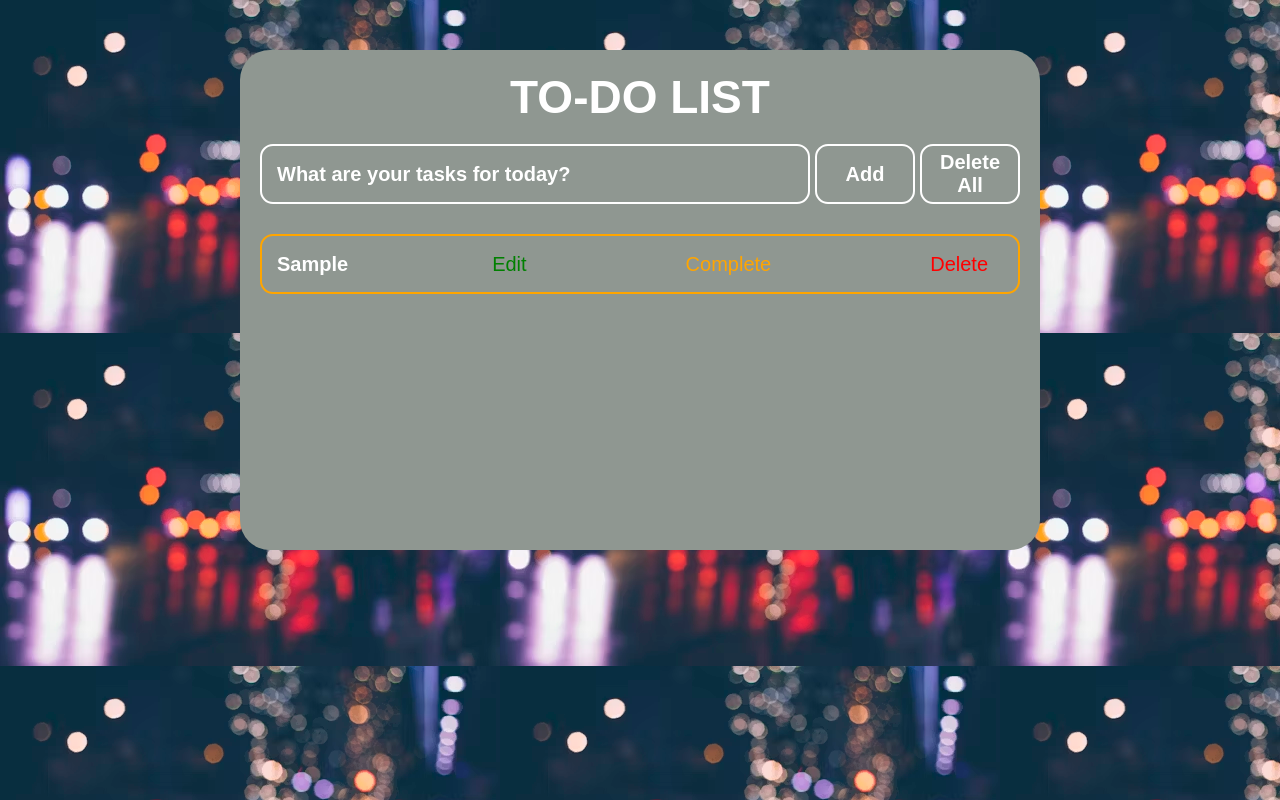
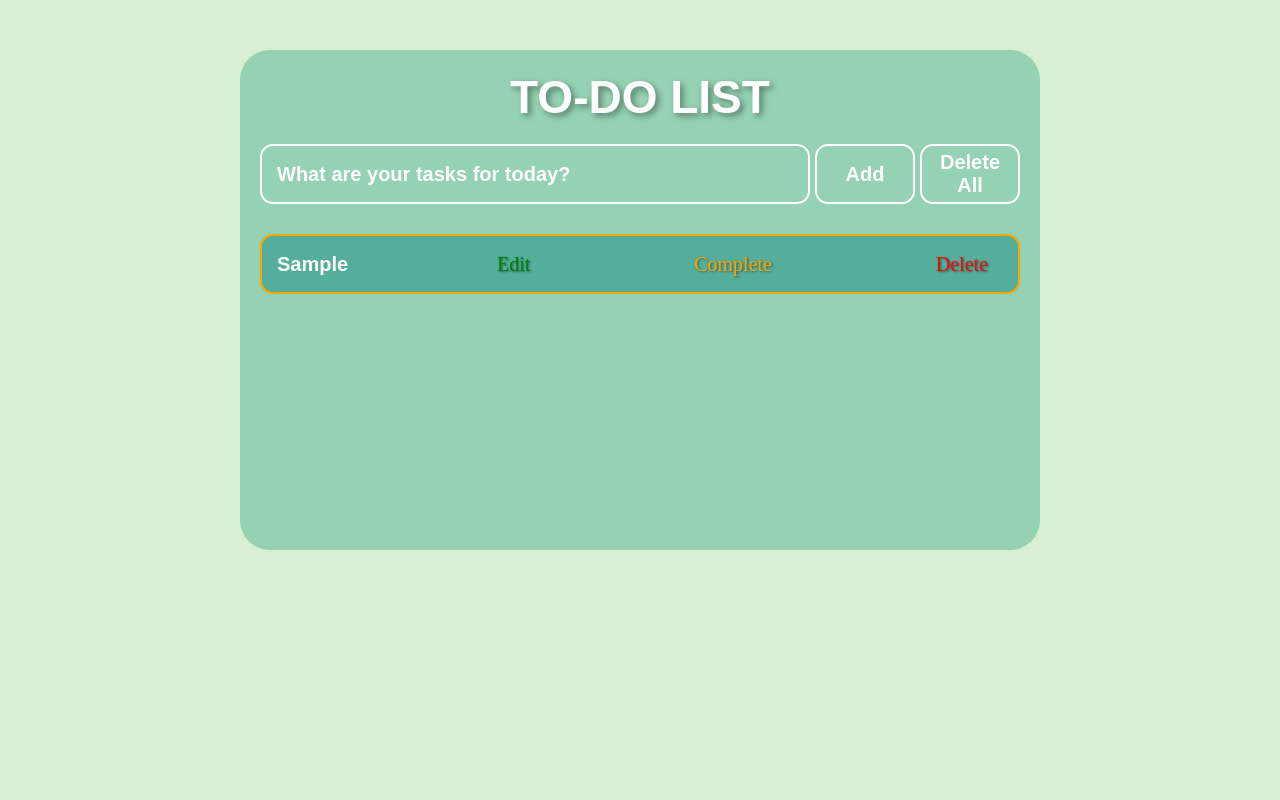
Before and after one commit to Khubaib-shah/To-do-List, a plain HTML site: page index.html in a window 1280 px wide. Both pictures are taken after typing "Sample" into the empty fields and a click on the button "Add". Drawn offline with Linux system fonts and the light colour scheme.

Commit message:
complete todo with new design
CSS
modified color pallete used shadow to the text added hover effects to the button

```diff
--- a/app.js
+++ b/app.js
@@ -5,18 +5,19 @@ function addTodo() {
     alert("Enter correct todo value");
     return;
   }
+  var todoText = capitalizeFirstLetter(todoInput.value);
   var li = document.createElement("li");
-  li.innerHTML = todoInput.value;
+  li.innerHTML = todoText;
   var editBtn = document.createElement("button");
   editBtn.setAttribute("onClick", "editTodo(this)");
-  editBtn.style.color = "green"
+  editBtn.style.color = "green";
   editBtn.innerHTML = "Edit";
   var compBtn = document.createElement("button");
   compBtn.setAttribute("onClick", "comTodo(this)");
-  compBtn.style.color = "orange"
+  compBtn.style.color = "orange";
   compBtn.innerHTML = "Complete";
   var delBtn = document.createElement("button");
-  delBtn.style.color = "red"
+  delBtn.style.color = "red";
   delBtn.innerHTML = "Delete";
   delBtn.setAttribute("onClick", "delTodo(this)");
   li.appendChild(editBtn);
@@ -24,6 +25,9 @@ function addTodo() {
   li.appendChild(delBtn);
   todoParent.appendChild(li);
   todoInput.value = "";
+}
+function capitalizeFirstLetter(string) {
+  return string.charAt(0).toUpperCase() + string.slice(1).toLowerCase();
 }
 function delAll() {
   var todoParent = document.getElementById("todoParent");
@@ -37,7 +41,7 @@ function editTodo(ele) {
 }
 function comTodo(completed) {
   completed.innerHTML = "Completed";
-  completed.style.color = "blue"
+  completed.style.color = "blue";
 }
 function delTodo(ele) {
   ele.parentNode.remove();
--- a/style.css
+++ b/style.css
@@ -5,7 +5,7 @@
   font-family: sans-serif;
 }
 body {
-  background-image: url(photo-1432847712612-926caafaa802.avif);
+  background: #d8efd3;
 }
 .container {
   max-width: 800px;
@@ -14,13 +14,15 @@ body {
   flex-direction: column;
   align-items: center;
   margin: 50px auto 0px auto;
-  background: #8f9791;
+  background: #95d2b3;
+
   border-radius: 30px;
 }
 .container h1 {
   color: white;
   font-size: 46px;
   margin: 20px 0;
+  text-shadow: 3.1px 3.2px 6.2px hsl(0deg 0% 0% / 0.4);
 }
 .Todo-Container {
   display: flex;
@@ -35,12 +37,19 @@ body {
   padding: 0 15px;
   font-size: 20px;
   font-weight: bold;
+  transition: ease 0.5s;
 }
-.Todo-Container input::placeholder,
-input:focus {
+.Todo-Container input::placeholder {
   font-size: 20px;
   font-weight: bold;
   color: white;
+}
+.Todo-Container input:focus {
+  font-size: 20px;
+  font-weight: bold;
+  color: white;
+  border: 2px solid rgb(255, 255, 255);
+  background: #55ad9b;
 }
 .add-btn {
   width: 100px;
@@ -54,6 +63,11 @@ input:focus {
   font-size: 20px;
   margin-left: 5px;
   cursor: pointer;
+  transition: ease 0.5s;
+}
+.add-btn:hover,
+input:hover {
+  background: #55ad9b;
 }
 #todoParent {
   width: 95%;
@@ -66,7 +80,7 @@ input:focus {
   align-items: center;
   color: white;
   height: 60px;
-  background: none;
+  background: #55ad9b;
   border: 2px solid white;
   border-radius: 13px;
   padding: 0 15px;
@@ -83,4 +97,13 @@ input:focus {
   border: none;
   font-size: 20px;
   cursor: pointer;
+  font-family: "Times New Roman", Times, serif;
+  text-shadow: 1.1px 1.2px 2.2px hsl(0deg 0% 0% / 0.47);
+  border-radius: 25px;
+
+  transition: ease 0.2s;
 }
+#todoParent li button:hover {
+  font-size: 22px;
+  text-shadow: 2px 3.1px 3.1px hsl(0deg 0% 0% / 0.42);
+}
```
